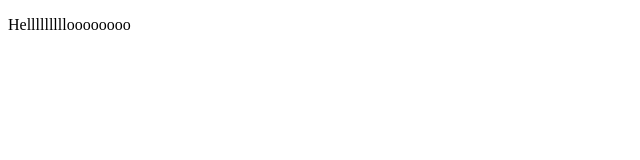
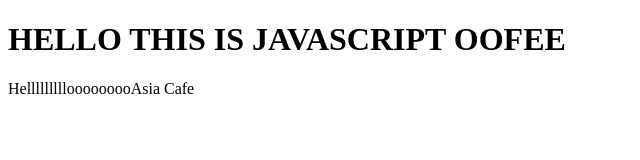
Before and after one commit to diyarajon/dogs, a plain HTML site: page index.html in a window 1280 px wide. Shown: the whole page, without its empty margins (0-640 px from the left). Drawn offline with Linux system fonts and the light colour scheme.

Commit message:
Update index.html

```diff
--- a/index.html
+++ b/index.html
@@ -6,10 +6,15 @@
     <title>Document</title>
 </head>
 <body>
-    <p id="p1">HTMLLLLL</p>
+
+    <h1>HELLO THIS IS JAVASCRIPT OOFEE</h1>
+    <p id="p1"></p>
+
     <script>
+        var restaurant = "Asia Cafe";
     document.getElementById("p1").innerHTML =
-    "Hellllllllloooooooo";
+    "Hellllllllloooooooo" + restaurant;
     </script>
+
 </body>
 </html>
```
